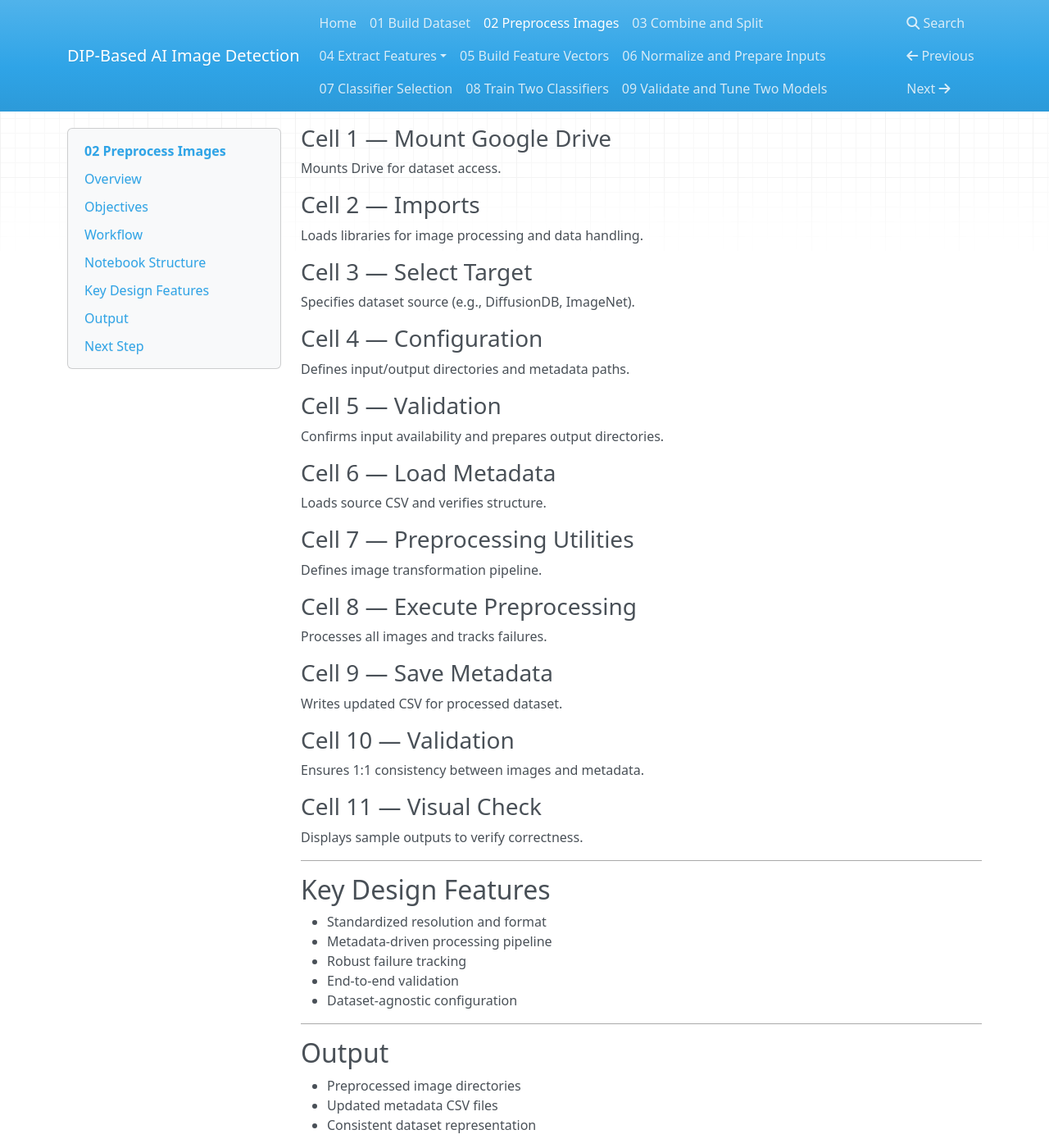
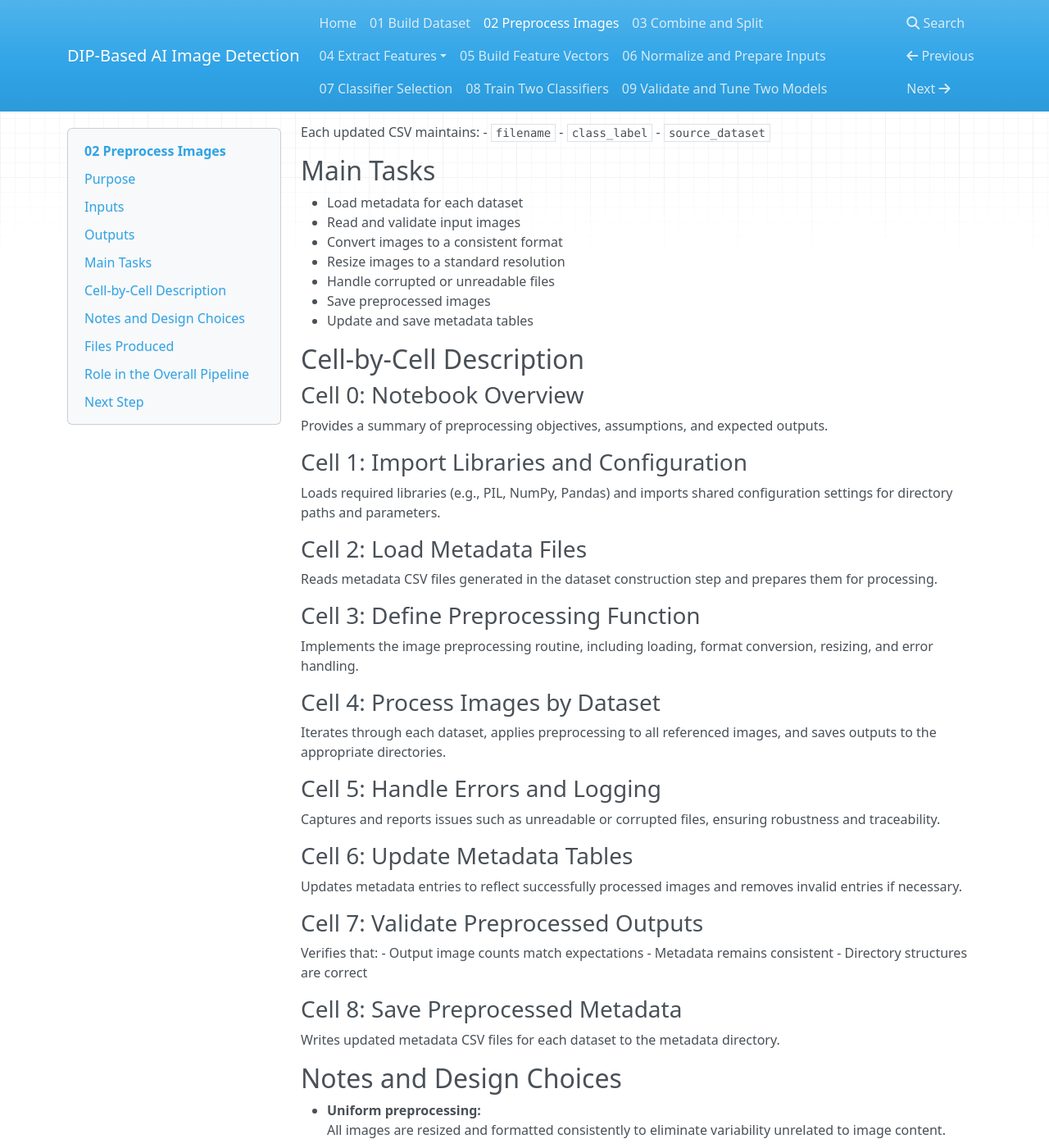
Before and after one commit to pgailinas/dip-ai-image-detection, an MkDocs documentation site: the page built from docs/02_Preprocess_Images.md, in a window 1280 px wide and 1400 px high, scrolled down 990 px. Shown: the whole window at 82% size. Built offline with MkDocs 1.6.1, drawn with Linux system fonts in a browser that asks for light colours; nearby versions of some CDN libraries; some of the changed text lies outside the part shown.

Commit message:
Update 02_Preprocess_Images.md

```diff
--- a/docs/02_Preprocess_Images.md
+++ b/docs/02_Preprocess_Images.md
@@ -9,108 +9,114 @@
 
 ---
 
-## Overview
+## Purpose
 
-This notebook standardizes raw images across all datasets by resizing, converting to grayscale, and generating consistent metadata.
+This notebook performs image preprocessing for all dataset sources defined in the previous step. It standardizes image format, size, and quality to ensure consistency across all inputs prior to feature extraction.
 
-The output ensures all images share a uniform format for downstream feature extraction.
+Preprocessing is applied uniformly to both real and AI-generated images, enabling fair and comparable feature computation in later stages.
 
----
+## Inputs
 
-## Objectives
+- Metadata CSV files from dataset construction:
+  - `imgn_metadata.csv`
+  - `coco_metadata.csv`
+  - `open_metadata.csv`
+  - `diff_metadata.csv`
+  - `sdxl_metadata.csv`
+  - `mj_metadata.csv`
 
-* Load raw dataset images
-* Resize all images to **256×256**
-* Convert images to **grayscale**
-* Save standardized PNG images
-* Generate updated metadata CSV files
-* Validate output consistency
+- Raw image files referenced by metadata
 
----
+- Project configuration file:
+  - `project_config.py`
 
-## Workflow
+## Outputs
 
-1. Mount Google Drive
-2. Select dataset source
-3. Load metadata CSV
-4. Validate input paths
-5. Preprocess images
-6. Save processed images
-7. Save updated metadata
-8. Validate outputs
-9. Perform visual sanity check
+- Preprocessed image files stored in dataset-specific directories
 
----
+- Updated metadata CSV files:
+  - `imgn_preprocessed_metadata.csv`
+  - `coco_preprocessed_metadata.csv`
+  - `open_preprocessed_metadata.csv`
+  - `diff_preprocessed_metadata.csv`
+  - `sdxl_preprocessed_metadata.csv`
+  - `mj_preprocessed_metadata.csv`
 
-## Notebook Structure
+Each updated CSV maintains:
+- `filename`
+- `class_label`
+- `source_dataset`
 
-### Cell 0 — Overview
+## Main Tasks
 
-Defines preprocessing goals and expected outputs.
+- Load metadata for each dataset
+- Read and validate input images
+- Convert images to a consistent format
+- Resize images to a standard resolution
+- Handle corrupted or unreadable files
+- Save preprocessed images
+- Update and save metadata tables
 
-### Cell 1 — Mount Google Drive
+## Cell-by-Cell Description
 
-Mounts Drive for dataset access.
+### Cell 0: Notebook Overview
+Provides a summary of preprocessing objectives, assumptions, and expected outputs.
 
-### Cell 2 — Imports
+### Cell 1: Import Libraries and Configuration
+Loads required libraries (e.g., PIL, NumPy, Pandas) and imports shared configuration settings for directory paths and parameters.
 
-Loads libraries for image processing and data handling.
+### Cell 2: Load Metadata Files
+Reads metadata CSV files generated in the dataset construction step and prepares them for processing.
 
-### Cell 3 — Select Target
+### Cell 3: Define Preprocessing Function
+Implements the image preprocessing routine, including loading, format conversion, resizing, and error handling.
 
-Specifies dataset source (e.g., DiffusionDB, ImageNet).
+### Cell 4: Process Images by Dataset
+Iterates through each dataset, applies preprocessing to all referenced images, and saves outputs to the appropriate directories.
 
-### Cell 4 — Configuration
+### Cell 5: Handle Errors and Logging
+Captures and reports issues such as unreadable or corrupted files, ensuring robustness and traceability.
 
-Defines input/output directories and metadata paths.
+### Cell 6: Update Metadata Tables
+Updates metadata entries to reflect successfully processed images and removes invalid entries if necessary.
 
-### Cell 5 — Validation
+### Cell 7: Validate Preprocessed Outputs
+Verifies that:
+- Output image counts match expectations
+- Metadata remains consistent
+- Directory structures are correct
 
-Confirms input availability and prepares output directories.
+### Cell 8: Save Preprocessed Metadata
+Writes updated metadata CSV files for each dataset to the metadata directory.
 
-### Cell 6 — Load Metadata
+## Notes and Design Choices
 
-Loads source CSV and verifies structure.
+- **Uniform preprocessing:**
+  All images are resized and formatted consistently to eliminate variability unrelated to image content.
 
-### Cell 7 — Preprocessing Utilities
+- **Error handling for robustness:**
+  Corrupted or unreadable images are safely skipped to prevent pipeline failure.
 
-Defines image transformation pipeline.
+- **Metadata-driven workflow:**
+  Processing is guided entirely by metadata, preserving separation between data and logic.
 
-### Cell 8 — Execute Preprocessing
+- **Reentrancy support:**
+  The design allows preprocessing to resume without restarting from scratch in case of interruptions.
 
-Processes all images and tracks failures.
+## Files Produced
 
-### Cell 9 — Save Metadata
+- `imgn_preprocessed_metadata.csv` — ImageNet metadata (real)
+- `coco_preprocessed_metadata.csv` — COCO metadata (real)
+- `open_preprocessed_metadata.csv` — OpenImages metadata (real)
+- `diff_preprocessed_metadata.csv` — DiffusionDB metadata (AI)
+- `sdxl_preprocessed_metadata.csv` — SDXL metadata (AI)
+- `mj_preprocessed_metadata.csv` — MidJourney metadata (AI)
 
-Writes updated CSV for processed dataset.
+## Role in the Overall Pipeline
 
-### Cell 10 — Validation
+This notebook standardizes all input images, ensuring that subsequent feature extraction operates on consistent and comparable data.
 
-Ensures 1:1 consistency between images and metadata.
-
-### Cell 11 — Visual Check
-
-Displays sample outputs to verify correctness.
-
----
-
-## Key Design Features
-
-* Standardized resolution and format
-* Metadata-driven processing pipeline
-* Robust failure tracking
-* End-to-end validation
-* Dataset-agnostic configuration
-
----
-
-## Output
-
-* Preprocessed image directories
-* Updated metadata CSV files
-* Consistent dataset representation
-
----
+It serves as a critical preparation step before combining datasets and generating feature vectors.
 
 ## Next Step
 
```
